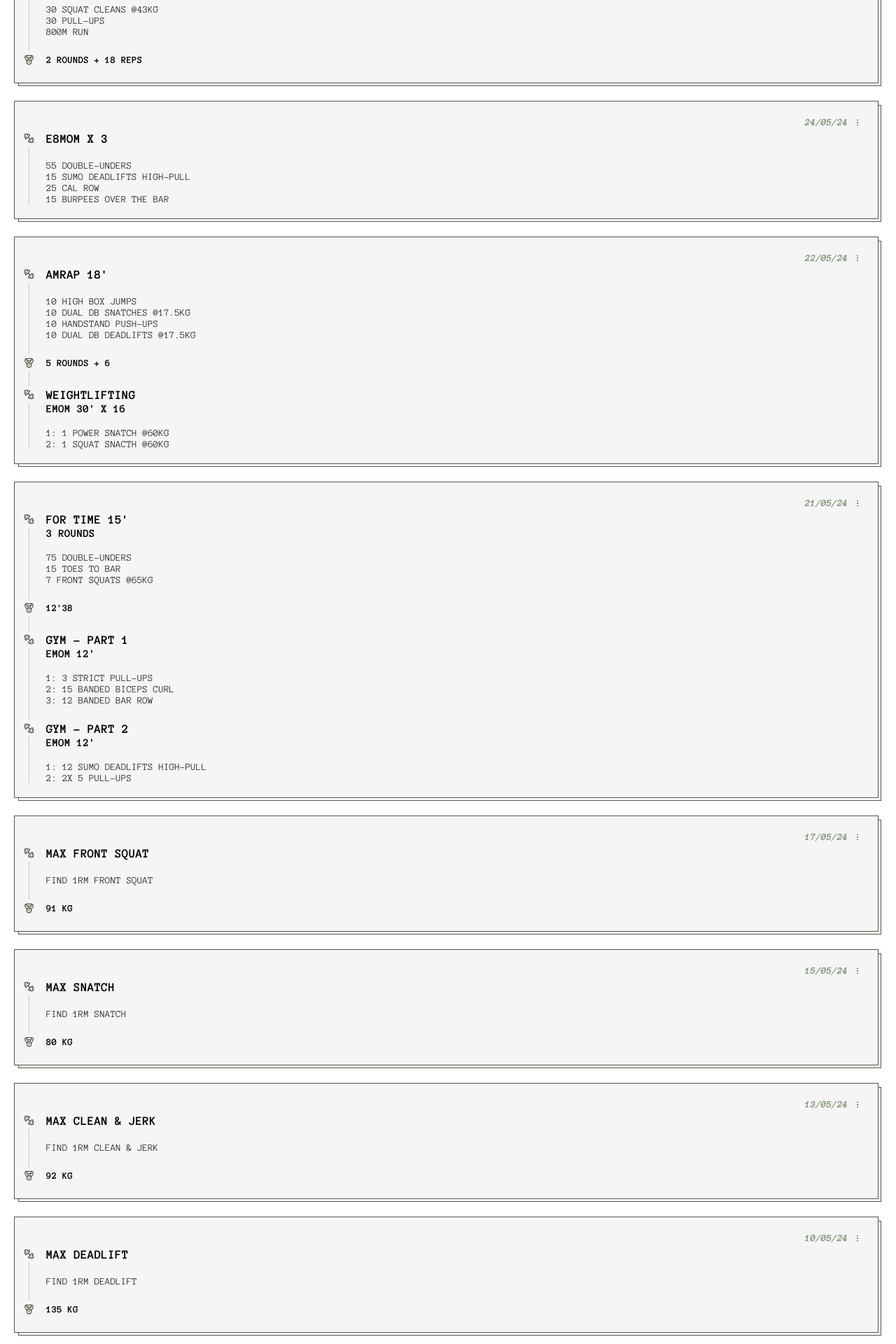
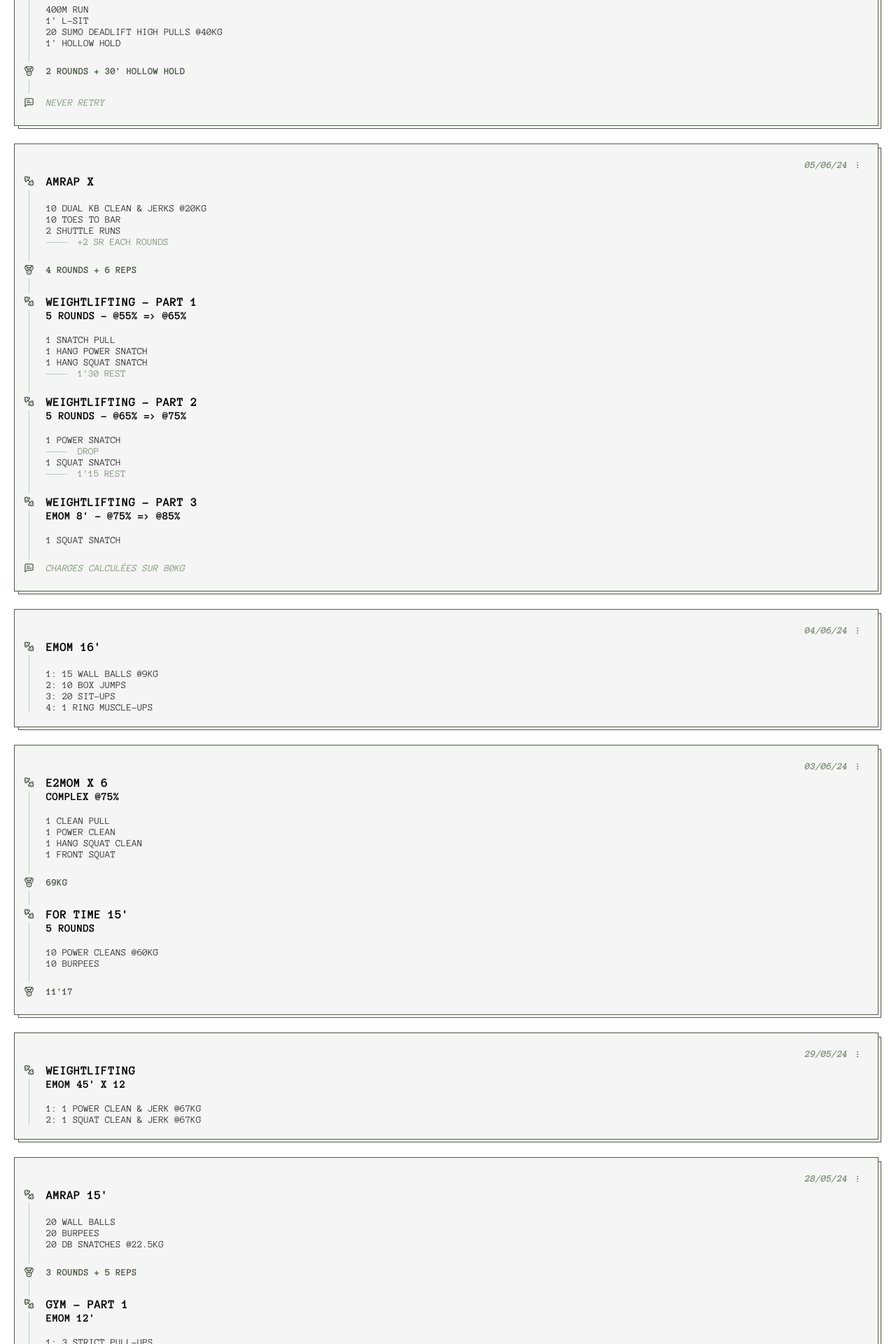
Before and after one commit to ThomasWarin/FitTracker, a React (Vite) app: page / in a window 1280 px wide. Shown: the part 200-2120 px from the top of the page at 70% size. Built offline with nearby package versions, Linux system fonts and the light colour scheme.

Commit message:
[Data] Add workouts

```diff
--- a/src/Components/AddWorkoutView/AddWorkoutView.jsx
+++ b/src/Components/AddWorkoutView/AddWorkoutView.jsx
@@ -61,7 +61,6 @@ const PartWorkout = ({ workout, editWorkout, deleteWorkout, id }) => {
 
 export const AddWorkoutView = ({ backHome, workoutToEdit, initWorkoutToEdit }) => {
     const [labelMovements, setLabelMovements] = useState(true)
-    console.log(initWorkoutToEdit)
 
     const [valueDate, setValueDate] = useState('')
     const [valueDateISO, setValueDateISO] = useState('')
--- a/src/Components/CardsView/CardsView.scss
+++ b/src/Components/CardsView/CardsView.scss
@@ -102,6 +102,7 @@
             &.score {
                 font-size: 14px;
                 font-weight: 700;
+                color: $primary-color-900;
             }
 
             &.comment {
--- a/src/data/workouts.json
+++ b/src/data/workouts.json
@@ -1,9 +1,273 @@
 [
+    {
+        "id": 32,
+        "date": "07/06/24",
+        "workout": [
+            {
+                "id": 1,
+                "title": "For Time 20'",
+                "subtitle": "3 Rounds",
+                "movements": [
+                    {
+                        "name": "400m Run",
+                        "type": "normal"
+                    },
+                    {
+                        "name": "1' L-Sit",
+                        "type": "normal"
+                    },
+                    {
+                        "name": "20 Sumo Deadlift High Pulls @40kg",
+                        "type": "normal"
+                    },
+                    {
+                        "name": "1' Hollow Hold",
+                        "type": "normal"
+                    }
+                ],
+                "score": "2 Rounds + 30' Hollow Hold",
+                "comment": "Never retry"
+            }
+        ]
+    },
+    {
+        "id": 31,
+        "date": "05/06/24",
+        "workout": [
+            {
+                "id": 1,
+                "title": "AMRAP X",
+                "movements": [
+                    {
+                        "name": "10 Dual KB Clean & Jerks @20kg",
+                        "type": "normal"
+                    },
+                    {
+                        "name": "10 Toes To Bar",
+                        "type": "normal"
+                    },
+                    {
+                        "name": "2 Shuttle Runs",
+                        "type": "normal"
+                    },
+                    {
+                        "name": "+2 SR Each Rounds",
+                        "type": "info"
+                    }
+                ],
+                "score": "4 Rounds + 6 Reps"
+            },
+            {
+                "id": 2,
+                "title": "Weightlifting - Part 1",
+                "subtitle": "5 Rounds - @55% => @65%",
+                "movements": [
+                    {
+                        "name": "1 Snatch Pull",
+                        "type": "normal"
+                    },
+                    {
+                        "name": "1 Hang Power Snatch",
+                        "type": "normal"
+                    },
+                    {
+                        "name": "1 Hang Squat Snatch",
+                        "type": "normal"
+                    },
+                    {
+                        "name": "1'30 Rest",
+                        "type": "info"
+                    }
+                ]
+            },
+            {
+                "id": 3,
+                "title": "Weightlifting - Part 2",
+                "subtitle": "5 Rounds - @65% => @75%",
+                "movements": [
+                    {
+                        "name": "1 Power Snatch",
+                        "type": "normal"
+                    },
+                    {
+                        "name": "Drop",
+                        "type": "info"
+                    },
+                    {
+                        "name": "1 Squat Snatch",
+                        "type": "normal"
+                    },
+                    {
+                        "name": "1'15 Rest",
+                        "type": "info"
+                    }
+                ]
+            },
+            {
+                "id": 4,
+                "title": "Weightlifting - Part 3",
+                "subtitle": "EMOM 8' - @75% => @85%",
+                "movements": [
+                    {
+                        "name": "1 Squat Snatch",
+                        "type": "normal"
+                    }
+                ],
+                "comment": "Charges calculées sur 80kg"
+            }
+        ]
+    },
+    {
+        "id": 30,
+        "date": "04/06/24",
+        "workout": [
+            {
+                "id": 1,
+                "title": "EMOM 16'",
+                "movements": [
+                    {
+                        "name": "1: 15 Wall Balls @9kg",
+                        "type": "normal"
+                    },
+                    {
+                        "name": "2: 10 Box Jumps",
+                        "type": "normal"
+                    },
+                    {
+                        "name": "3: 20 Sit-Ups",
+                        "type": "normal"
+                    },
+                    {
+                        "name": "4: 1 Ring Muscle-Ups",
+                        "type": "normal"
+                    }
+                ]
+            }
+        ]
+    },
+    {
+        "id": 29,
+        "date": "03/06/24",
+        "workout": [
+            {
+                "id": 1,
+                "title": "E2MOM x 6",
+                "subtitle": "Complex @75%",
+                "movements": [
+                    {
+                        "name": "1 Clean Pull",
+                        "type": "normal"
+                    },
+                    {
+                        "name": "1 Power Clean",
+                        "type": "normal"
+                    },
+                    {
+                        "name": "1 Hang Squat Clean",
+                        "type": "normal"
+                    },
+                    {
+                        "name": "1 Front Squat",
+                        "type": "normal"
+                    }
+                ],
+                "score": "69kg"
+            },
+            {
+                "id": 2,
+                "title": "For Time 15'",
+                "subtitle": "5 Rounds",
+                "movements": [
+                    {
+                        "name": "10 Power Cleans @60kg",
+                        "type": "normal"
+                    },
+                    {
+                        "name": "10 Burpees",
+                        "type": "normal"
+                    }
+                ],
+                "score": "11'17"
+            }
+        ]
+    },
+    {
+        "id": 28,
+        "date": "29/05/24",
+        "workout": [
+            {
+                "id": 1,
+                "title": "Weightlifting",
+                "subtitle": "EMOM 45' x 12",
+                "movements": [
+                    {
+                        "name": "1: 1 Power Clean & Jerk @67kg",
+                        "type": "normal"
+                    },
+                    {
+                        "name": "2: 1 Squat Clean & Jerk @67kg",
+                        "type": "normal"
+                    }
+                ]
+            }
+        ]
+    },
+    {
+        "id": 27,
+        "date": "28/05/24",
+        "workout": [
+            {
+                "id": 1,
+                "title": "AMRAP 15'",
+                "movements": [
+                    {
+                        "name": "20 Wall Balls",
+                        "type": "normal"
+                    },
+                    {
+                        "name": "20 Burpees",
+                        "type": "normal"
+                    },
+                    {
+                        "name": "20 DB Snatches @22.5kg",
+                        "type": "normal"
+                    }
+                ],
+                "score": "3 Rounds + 5 Reps"
+            },
+            {
+                "id": 2,
+                "title": "GYM - Part 1",
+                "subtitle": "EMOM 12'",
+                "movements": [
+                    {
+                        "name": "1: 3 Strict Pull-Ups",
+                        "type": "normal"
+                    },
+                    {
+                        "name": "2: 30' Hollow Hold",
+                        "type": "normal"
+                    }
+                ]
+            },
+            {
+                "id": 3,
+                "title": "GYM - Part 2",
+                "movements": [
+                    {
+                        "name": "Skill Butterfly Pull-Ups",
+                        "type": "normal"
+                    }
+                ]
+            }
+        ]
+    },
     {
         "id": 26,
         "date": "27/05/24",
         "workout": [
             {
+                "id": 1,
                 "title": "Wod Hero: Badger",
                 "subtitle": "3 Rounds - For Time 35'",
                 "movements": [
@@ -29,6 +293,7 @@
         "date": "24/05/24",
         "workout": [
             {
+                "id": 1,
                 "title": "E8MOM x 3",
                 "movements": [
                     {
@@ -56,6 +321,7 @@
         "date": "22/05/24",
         "workout": [
             {
+                "id": 1,
                 "title": "AMRAP 18'",
                 "movements": [
                     {
@@ -75,9 +341,10 @@
                         "type": "normal"
                     }
                 ],
-                "score": "5 Rounds + 6"
+                "score": "5 Rounds + 6 Reps"
             },
             {
+                "id": 2,
                 "title": "Weightlifting",
                 "subtitle": "EMOM 30' x 16",
                 "movements": [
@@ -98,6 +365,7 @@
         "date": "21/05/24",
         "workout": [
             {
+                "id": 1,
                 "title": "For Time 15'",
                 "subtitle": "3 Rounds",
                 "movements": [
@@ -117,6 +385,7 @@
                 "score": "12'38"
             },
             {
+                "id": 2,
                 "title": "GYM - Part 1",
                 "subtitle": "EMOM 12'",
                 "movements": [
@@ -135,6 +404,7 @@
                 ]
             },
             {
+                "id": 3,
                 "title": "GYM - Part 2",
                 "subtitle": "EMOM 12'",
                 "movements": [
@@ -155,6 +425,7 @@
         "date": "17/05/24",
         "workout": [
             {
+                "id": 1,
                 "title": "Max Front Squat",
                 "movements": [
                     {
@@ -171,6 +442,7 @@
         "date": "15/05/24",
         "workout": [
             {
+                "id": 1,
                 "title": "Max Snatch",
                 "movements": [
                     {
@@ -187,6 +459,7 @@
         "date": "13/05/24",
         "workout": [
             {
+                "id": 1,
                 "title": "Max Clean & Jerk",
                 "movements": [
                     {
@@ -203,6 +476,7 @@
         "date": "10/05/24",
         "workout": [
             {
+                "id": 1,
                 "title": "Max Deadlift",
                 "movements": [
                     {
@@ -219,6 +493,7 @@
         "date": "07/05/24",
         "workout": [
             {
+                "id": 1,
                 "title": "Max Strict Press",
                 "movements": [
                     {
@@ -229,6 +504,7 @@
                 "score": "57 kg"
             },
             {
+                "id": 2,
                 "title": "Max Push Press",
                 "movements": [
                     {
@@ -245,6 +521,7 @@
         "date": "06/05/24",
         "workout": [
             {
+                "id": 1,
                 "title": "Max Back Squat",
                 "movements": [
                     {
@@ -261,6 +538,7 @@
         "date": "03/05/24",
         "workout": [
             {
+                "id": 1,
                 "title": "EMOM 1'15 x 12",
                 "movements": [
                     {
@@ -275,6 +553,7 @@
                 "score": "280m - 1'45/500m"
             },
             {
+                "id": 2,
                 "title": "For Time 15'",
                 "movements": [
                     {
@@ -296,6 +575,7 @@
         "date": "30/04/24",
         "workout": [
             {
+                "id": 1,
                 "title": "For Time 10'",
                 "movements": [
                     {
@@ -330,6 +610,7 @@
                 "comment": "RX: 2 Premières séries + 1 Rep @90kg"
             },
             {
+                "id": 2,
                 "title": "GYM - Toes to Bar",
                 "subtitle": "EMOM 15'",
                 "movements": [
@@ -348,6 +629,7 @@
                 ]
             },
             {
+                "id": 3,
                 "title": "GYM - Handstand Push-Ups",
                 "subtitle": "4 Rounds",
                 "movements": [
@@ -384,6 +666,7 @@
         "date": "29/04/24",
         "workout": [
             {
+                "id": 1,
                 "title": "Strength",
                 "subtitle": "4 Rounds",
                 "movements": [
@@ -414,6 +697,7 @@
                 ]
             },
             {
+                "id": 2,
                 "title": "AMRAP 8'",
                 "movements": [
                     {
@@ -438,6 +722,7 @@
         "date": "25/04/24",
         "workout": [
             {
+                "id": 1,
                 "title": "FBB - Tabata 1",
                 "movements": [
                     {
@@ -448,6 +733,7 @@
                 "comment": "From 35kg to 20kg"
             },
             {
+                "id": 2,
                 "title": "FBB - Tabata 2",
                 "movements": [
                     {
@@ -457,6 +743,7 @@
                 ]
             },
             {
+                "id": 3,
                 "title": "FBB - AMRAP 8'",
                 "movements": [
                     {
@@ -480,6 +767,7 @@
         "date": "24/04/24",
         "workout": [
             {
+                "id": 1,
                 "title": "For Time 25'",
                 "subtitle": "3 Rounds",
                 "movements": [
@@ -496,6 +784,7 @@
                 "comment": "RX: 50 Reps"
             },
             {
+                "id": 2,
                 "title": "Weightlifting - Part 1",
                 "subtitle": "3 Rounds",
                 "movements": [
@@ -510,6 +799,7 @@
                 ]
             },
             {
+                "id": 3,
                 "title": "Weightlifting - Part 2",
                 "subtitle": "5 Rounds",
                 "movements": [
@@ -524,6 +814,7 @@
                 ]
             },
             {
+                "id": 4,
                 "title": "Weightlifting - EMOM 45' x 8",
                 "movements": [
                     {
@@ -540,6 +831,7 @@
         "date": "23/04/24",
         "workout": [
             {
+                "id": 1,
                 "title": "EMOM 1'15 x 12",
                 "movements": [
                     {
@@ -555,6 +847,7 @@
                 "comment": "Retour de vacances : explosion !"
             },
             {
+                "id": 2,
                 "title": "EMOM 10'",
                 "movements": [
                     {
@@ -575,6 +868,7 @@
         "date": "11/04/24",
         "workout": [
             {
+                "id": 1,
                 "title": "EMOM 25'",
                 "movements": [
                     {
@@ -600,6 +894,7 @@
                 ]
             },
             {
+                "id": 2,
                 "title": "GRACE - For Time 7'",
                 "movements": [
                     {
@@ -616,6 +911,7 @@
         "date": "10/04/24",
         "workout": [
             {
+                "id": 1,
                 "title": "EMOM 12 x 1'30",
                 "movements": [
                     {
@@ -669,6 +965,7 @@
                 ]
             },
             {
+                "id": 2,
                 "title": "EMOM 6'",
                 "movements": [
                     {
@@ -693,6 +990,7 @@
         "date": "09/04/24",
         "workout": [
             {
+                "id": 1,
                 "title": "EMOM 15'",
                 "movements": [
                     {
@@ -710,6 +1008,7 @@
                 ]
             },
             {
+                "id": 2,
                 "title": "Strength",
                 "subtitle": "4 Rounds",
                 "movements": [
@@ -734,6 +1033,7 @@
         "date": "08/04/24",
         "workout": [
             {
+                "id": 1,
                 "title": "AMRAP 9'",
                 "movements": [
                     {
@@ -753,6 +1053,7 @@
                 "comment": "ThomThom' is back ! 11 BMU !"
             },
             {
+                "id": 2,
                 "title": "AMRAP 5'",
                 "movements": [
                     {
@@ -773,6 +1074,7 @@
         "date": "05/04/24",
         "workout": [
             {
+                "id": 1,
                 "title": "EMOM 1'15 x 12",
                 "movements": [
                     {
@@ -787,6 +1089,7 @@
                 "score": "270m"
             },
             {
+                "id": 2,
                 "title": "For Time 11'",
                 "subtitle": "3 Rounds",
                 "movements": [
@@ -808,6 +1111,7 @@
         "date": "04/04/24",
         "workout": [
             {
+                "id": 1,
                 "title": "For Time 40'",
                 "movements": [
                     {
@@ -865,6 +1169,7 @@
         "date": "02/04/24",
         "workout": [
             {
+                "id": 1,
                 "title": "Strength",
                 "subtitle": "4 Rounds",
                 "movements": [
@@ -896,6 +1201,7 @@
                 "score": "80kg"
             },
             {
+                "id": 2,
                 "title": "EMOM 8'",
                 "movements": [
                     {
@@ -909,6 +1215,7 @@
                 ]
             },
             {
+                "id": 3,
                 "title": "EMOM 12'",
                 "movements": [
                     {
@@ -922,6 +1229,7 @@
                 ]
             },
             {
+                "id": 4,
                 "title": "Skill",
                 "movements": [
                     {
@@ -937,6 +1245,7 @@
         "date": "28/03/24",
         "workout": [
             {
+                "id": 1,
                 "title": "EMOM 1'30 x 8",
                 "movements": [
                     {
@@ -960,6 +1269,7 @@
                 "comment": "2 Fails @80kg à cause de la main"
             },
             {
+                "id": 2,
                 "title": "EMOM 10'",
                 "movements": [
                     {
@@ -979,6 +1289,7 @@
         "date": "26/03/24",
         "workout": [
             {
+                "id": 1,
                 "title": "EMOM 12'",
                 "movements": [
                     {
@@ -996,6 +1307,7 @@
                 ]
             },
             {
+                "id": 2,
                 "title": "For Time 10'",
                 "subtitle": "4 Rounds",
                 "movements": [
@@ -1021,6 +1333,7 @@
         "date": "25/03/24",
         "workout": [
             {
+                "id": 1,
                 "title": "For Time 18'",
                 "movements": [
                     {
```
